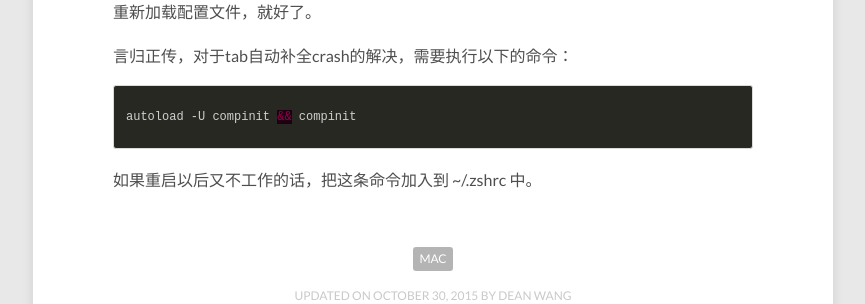
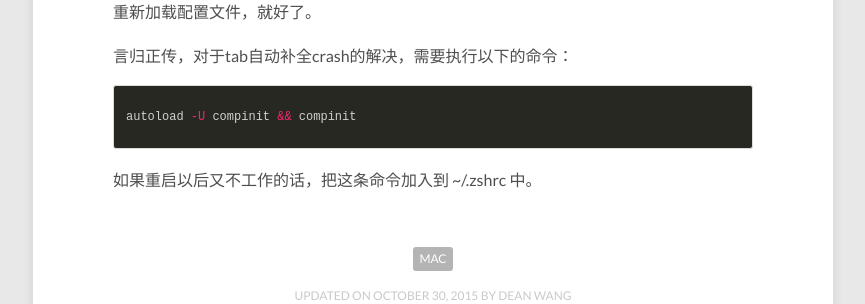
Before and after one commit to deanwong/deanwong.github.io, a Jekyll site: the page built from _posts/2015-10-30-zsh-tab-crash.md, in a window 1280 px wide. Shown: the part 749-1053 px from the top of the page, without its empty margins (207-1072 px from the left). Built offline with Jekyll 4.4.1, drawn with Linux system fonts in a browser that asks for light colours; nearby versions of some CDN libraries; comment, search, counter and statistics services are not loaded.

Commit message:
change html highlight to shell higglight

```diff
--- a/_posts/2015-10-30-zsh-tab-crash.md
+++ b/_posts/2015-10-30-zsh-tab-crash.md
@@ -13,7 +13,7 @@ comments: true
 
 言归正传，对于tab自动补全crash的解决，需要执行以下的命令：
 
-{% highlight html %}
+{% highlight sh %}
 autoload -U compinit && compinit
 {% endhighlight %}
 
```
